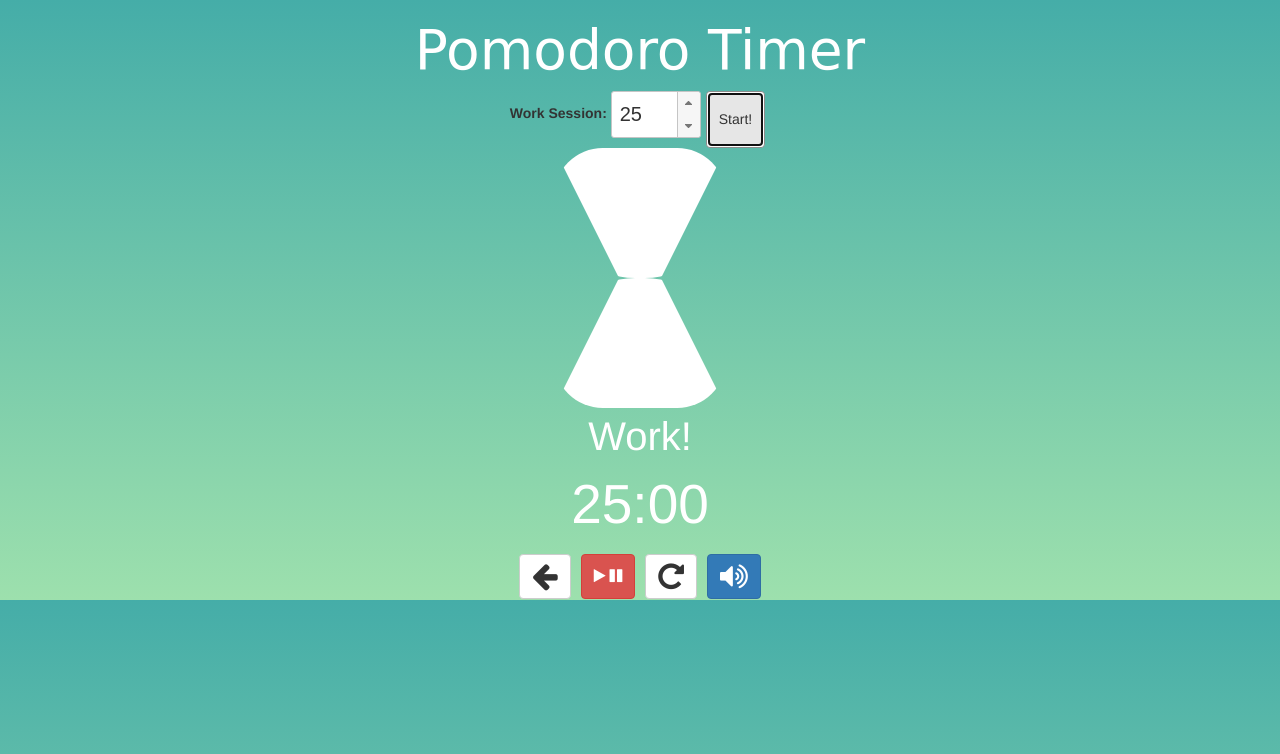
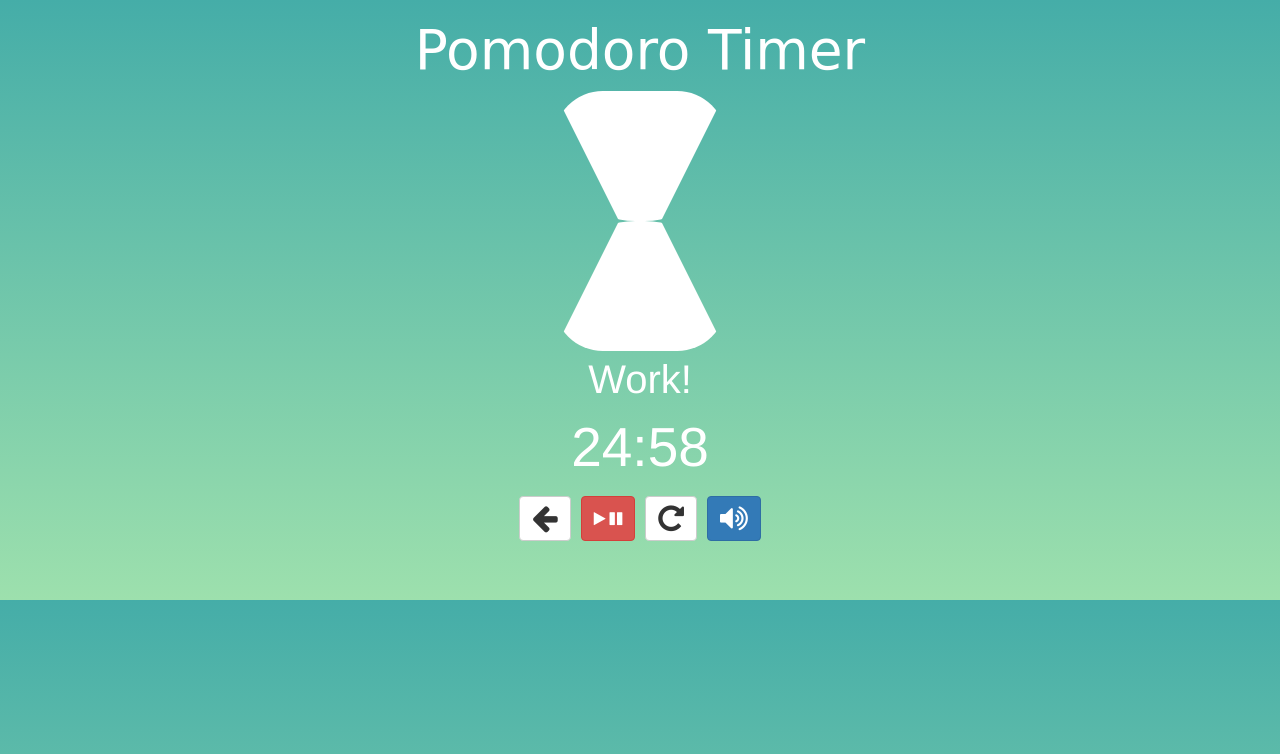
Before and after one commit to christophszcz/pomodoro, a plain HTML site: page index.html in a window 1280 px wide. Both pictures are taken after a click on the button "Start!". Drawn offline with nearby package versions, Linux system fonts and the light colour scheme.

Commit message:
Hide the starting contents after clicking the start button.

```diff
--- a/index.html
+++ b/index.html
@@ -14,7 +14,7 @@
 	<div class="container">
 		<div class="row">
 			<h1 class="title">Pomodoro Timer</h1>
-			<div class="timer-selection">
+			<div class="timer-selection" id="timer-selection-id">
 				<p>
 				  <label for="spinner">Work Session:</label>
 				  <input id="spinner" name="value" min=1 oninput="validity.valid||(value='');">
@@ -57,6 +57,5 @@
 <script src="https://ajax.googleapis.com/ajax/libs/jqueryui/1.12.1/jquery-ui.min.js"></script>
 <script src='js/spinner.js'></script>
 <script src="js/timer.js"></script>
-<script src="js/startPage.js"></script>
 </body>
 </html>
--- a/js/startPage.js
+++ /dev/null
@@ -1,11 +0,0 @@
-var start = document.getElementById('start-page');
-spinner = $( "#spinner" ).spinner();
-
-start.addEventListener('click', function(){
-	if (spinner.spinner( "value" ) < 0 || spinner.spinner( "value" ) === null ){
-		spinner.spinner( "value", 25 );
-		alert('Please enter a valid time value.');
-	}
-	Timer.minutes = spinner.spinner( "value" );
-	minutes.innerHTML = ("<p>" + Timer.minutes + "</p>");
-});
--- a/js/timer.js
+++ b/js/timer.js
@@ -7,8 +7,23 @@ var countingMinutes = false, audioPlaying = true;
 var startStopTimerButton = document.getElementById('start');
 var resetTimerButton = document.getElementById('reset');
 var toggleAudio = document.getElementById('audio');
+var start = document.getElementById('start-page');
+spinner = $( "#spinner" ).spinner();
 
-// Work Timer
+/* Start Page */
+
+start.addEventListener('click', function(){
+	if (spinner.spinner( "value" ) < 0 || spinner.spinner( "value" ) === null ){
+		spinner.spinner( "value", 25 );
+		alert('Please enter a valid time value.');
+	}
+	Timer.minutes = spinner.spinner( "value" );
+	minutes.innerHTML = ("<p>" + Timer.minutes + "</p>");
+	document.getElementById('timer-selection-id').style.display = 'none';
+	clickCountDown();
+});
+
+/* Work Timer */
 
 var seconds = document.getElementById('seconds');
 var display = Timer.seconds;
```
Also changed, not shown: 1 other file.
